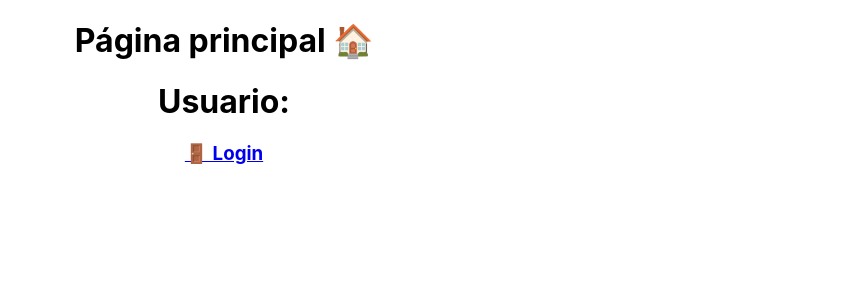
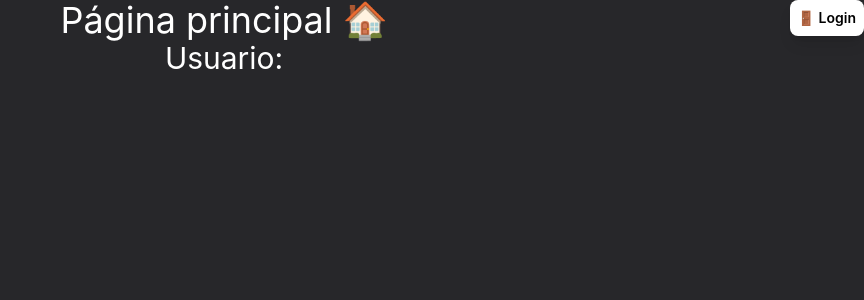
Before and after one commit to S-T-A-R-2/DS-Proyecto, a React (Create React App) app in the folder Sistema-Canje/frontend/: page / in a window 1280 px wide. Shown: the top 300 px of the page, without its empty margins (416-1280 px from the left). Built offline with nearby package versions, Linux system fonts and the light colour scheme.

Commit message:
Add files via upload

```diff
--- a/Sistema-Canje/frontend/package.json
+++ b/Sistema-Canje/frontend/package.json
@@ -44,5 +44,8 @@
       "last 1 firefox version",
       "last 1 safari version"
     ]
+  },
+  "devDependencies": {
+    "tailwindcss": "^3.4.14"
   }
 }
--- a/Sistema-Canje/frontend/src/index.css
+++ b/Sistema-Canje/frontend/src/index.css
@@ -1,3 +1,7 @@
+@tailwind base;
+@tailwind components;
+@tailwind utilities;
+
 body {
   margin: 0;
   font-family: -apple-system, BlinkMacSystemFont, 'Segoe UI', 'Roboto', 'Oxygen',
--- /dev/null
+++ b/Sistema-Canje/frontend/tailwind.config.js
@@ -0,0 +1,8 @@
+/** @type {import('tailwindcss').Config} */
+module.exports = {
+  content: ["./src/**/*.{html,ts,tsx,js,jsx}"],
+  theme: {
+    extend: {},
+  },
+  plugins: [],
+}
```
Also changed, not shown: 1 other file (tests, documents, lock files or other folders).
